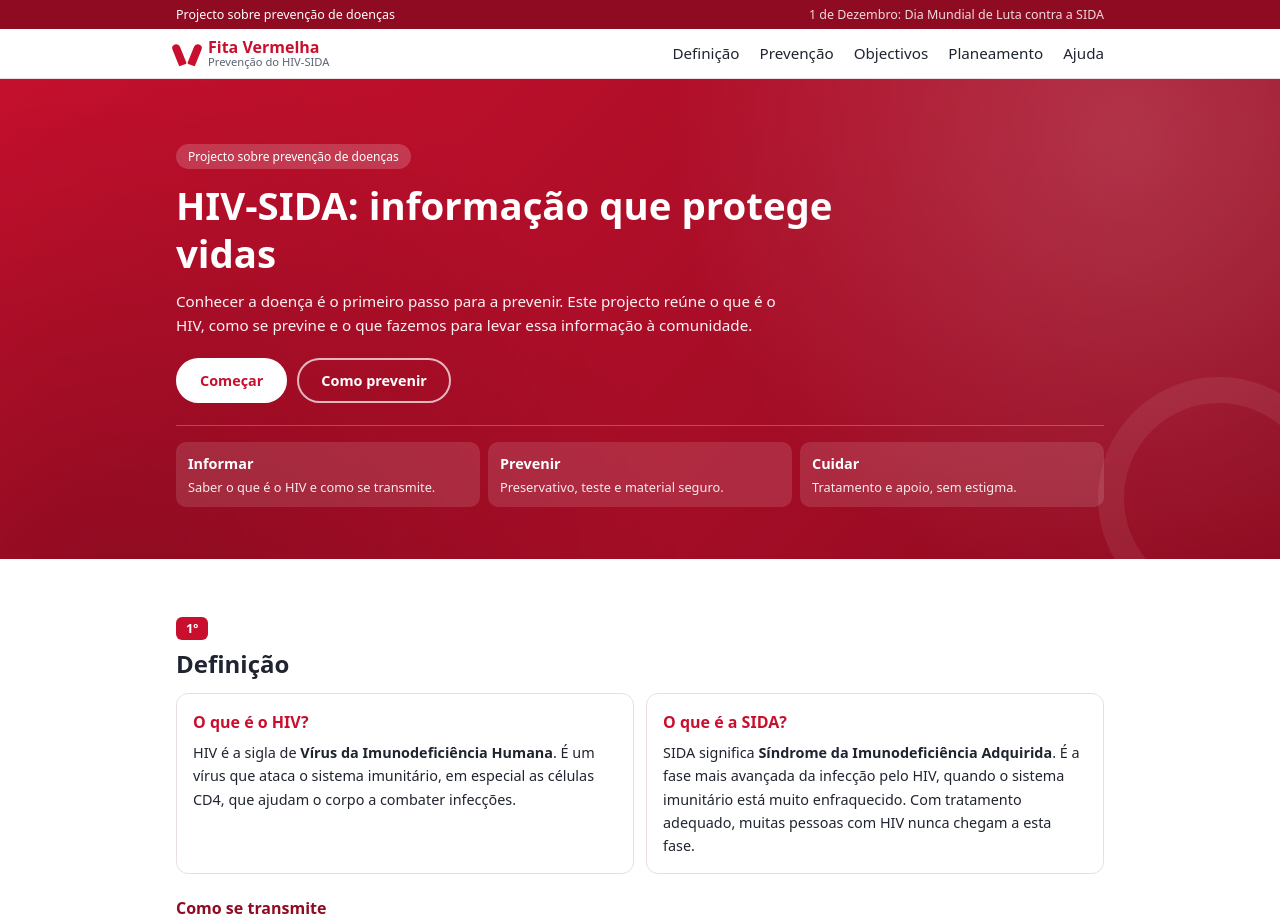
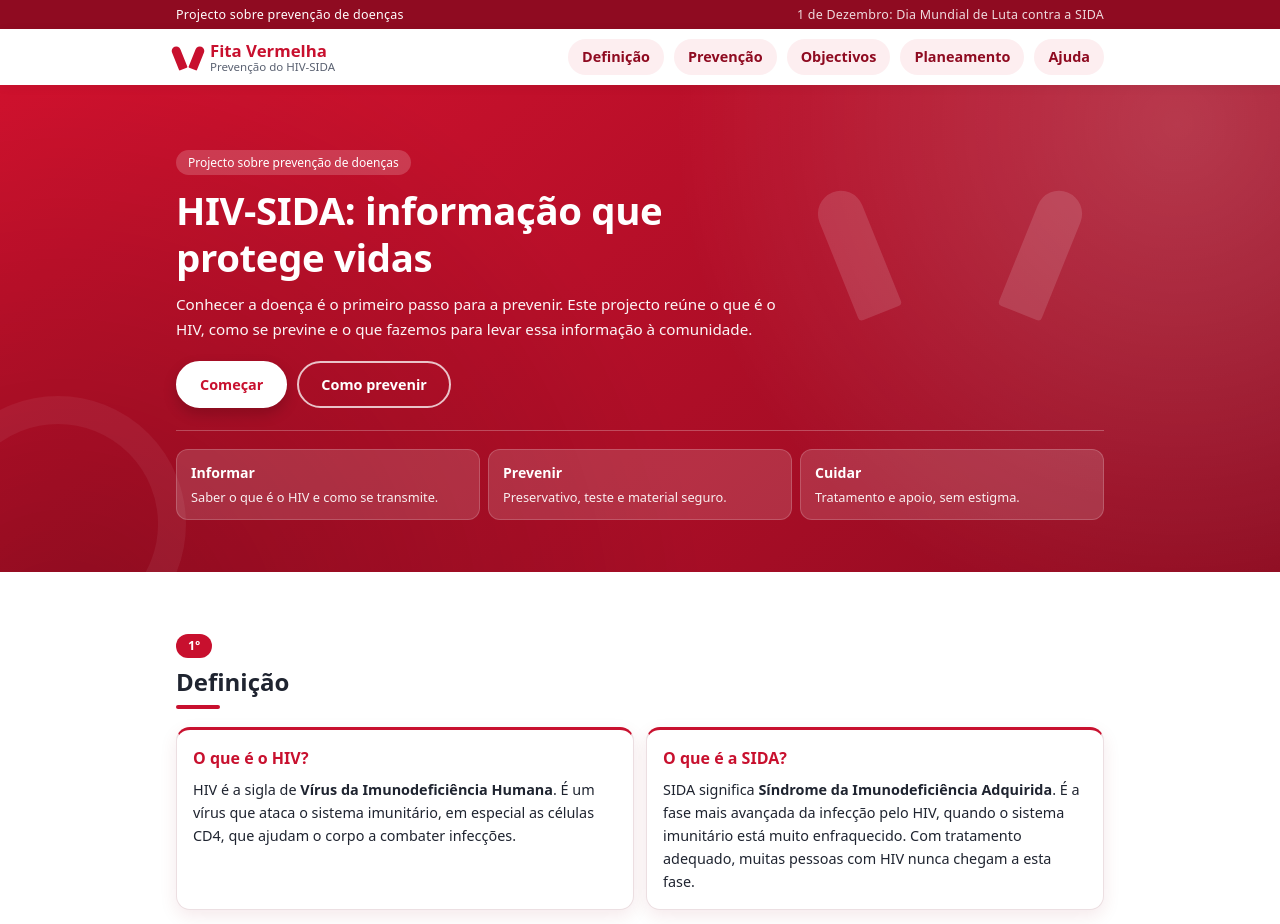
Before and after one commit to dnelsonnhantumbo-ship-it/SITE-HIV, a plain HTML site: page index.html in a window 1280 px wide. Shown: the top 924 px of the page. Drawn offline with Linux system fonts and the light colour scheme.

Commit message:
Add files via upload

```diff
--- a/index.html
+++ b/index.html
@@ -35,6 +35,7 @@
 <main>
   <section id="inicio" class="hero">
     <div class="wrap hero-int">
+      <span class="fita" aria-hidden="true"></span>
       <p class="etiqueta">Projecto sobre prevenção de doenças</p>
       <h1>HIV-SIDA: informação que protege vidas</h1>
       <p class="lead">Conhecer a doença é o primeiro passo para a prevenir. Este projecto reúne o que é o HIV, como se previne e o que fazemos para levar essa informação à comunidade.</p>
--- a/style.css
+++ b/style.css
@@ -1,19 +1,21 @@
 :root {
   --vermelho: #c8102e;
   --vermelho-escuro: #8f0b21;
+  --rosa: #fdeef0;
   --tinta: #1f2430;
   --suave: #5b6272;
   --fundo: #ffffff;
   --claro: #fbf3f4;
-  --linha: #e9dfe1;
-  --raio: 12px;
+  --linha: #ecdfe2;
+  --raio: 14px;
+  --sombra: 0 6px 18px rgba(143, 11, 33, .09);
 }
 
 * { box-sizing: border-box; margin: 0; padding: 0; }
 
 html {
   scroll-behavior: smooth;
-  scroll-padding-top: 56px;
+  scroll-padding-top: 12px;
   -webkit-text-size-adjust: 100%;
   text-size-adjust: 100%;
 }
@@ -33,154 +35,210 @@ img, svg { max-width: 100%; height: auto; }
 
 .wrap { width: 100%; max-width: 960px; margin: 0 auto; padding: 0 16px; }
 
-/* Topo: menu compacto, uma linha, desliza para o lado se não couber */
-.topo {
-  position: relative; z-index: 10;
-  background: #fff;
-  border-bottom: 1px solid var(--linha);
-}
-.topo nav {
-  max-width: 960px; margin: 0 auto; padding: 8px 16px;
-  display: flex; align-items: center; flex-wrap: wrap; gap: 6px 14px;
-}
-/* Faixa superior */
-.faixa { background: var(--vermelho-escuro); color: #fff; font-size: .72rem; }
+/* ---------- Faixa superior ---------- */
+.faixa { background: var(--vermelho-escuro); color: #fff; font-size: .72rem; letter-spacing: .02em; }
 .faixa-int {
   display: flex; justify-content: space-between; gap: 4px 16px; flex-wrap: wrap;
   padding-top: 6px; padding-bottom: 6px; line-height: 1.4;
 }
 .faixa-int span:last-child { opacity: .85; display: none; }
 
+/* ---------- Topo ---------- */
+.topo {
+  position: relative; z-index: 10;
+  background: #fff;
+  box-shadow: 0 2px 10px rgba(0, 0, 0, .06);
+}
+.topo nav {
+  max-width: 960px; margin: 0 auto; padding: 10px 16px 10px;
+  display: flex; align-items: center; flex-wrap: wrap; gap: 10px 14px;
+}
+
 /* Marca */
 .logo {
   display: flex; align-items: center; gap: 10px;
   text-decoration: none; white-space: nowrap; flex-shrink: 0;
 }
-.marca {
-  position: relative; width: 22px; height: 30px; flex-shrink: 0;
+.marca { position: relative; width: 24px; height: 32px; flex-shrink: 0; }
+.marca::before, .marca::after {
+  content: ""; position: absolute; width: 9px; height: 24px; top: 4px;
+  background: var(--vermelho); border-radius: 9px 9px 2px 2px;
+  transform-origin: 50% 100%;
 }
-.marca::before, .marca::after {
-  content: ""; position: absolute; top: 0; width: 8px; height: 22px;
-  background: var(--vermelho); border-radius: 8px 8px 2px 2px;
+.marca::before { left: 3px; transform: rotate(-22deg); }
+.marca::after { right: 3px; transform: rotate(22deg); }
+.logo-texto { display: flex; flex-direction: column; line-height: 1.15; }
+.logo-texto strong { color: var(--vermelho); font-size: 1.05rem; font-weight: 800; }
+.logo-texto small { color: var(--suave); font-size: .72rem; }
+
+/* Menu em botões, numa linha que desliza para o lado */
+.topo ul {
+  list-style: none; display: flex; gap: 8px;
+  flex: 1 1 100%; order: 2;
+  overflow-x: auto; white-space: nowrap;
+  -webkit-overflow-scrolling: touch; scrollbar-width: none;
+  padding: 2px 24px 4px 0;
+  -webkit-mask-image: linear-gradient(to right, #000 88%, transparent 100%);
+  mask-image: linear-gradient(to right, #000 88%, transparent 100%);
 }
-.marca::before { left: 3px; transform: rotate(-22deg); transform-origin: 50% 100%; top: 4px; }
-.marca::after { right: 3px; transform: rotate(22deg); transform-origin: 50% 100%; top: 4px; }
-.logo-texto { display: flex; flex-direction: column; line-height: 1.15; }
-.logo-texto strong { color: var(--vermelho); font-size: 1rem; font-weight: 800; }
-.logo-texto small { color: var(--suave); font-size: .7rem; }
-.topo ul {
-  list-style: none; display: flex; flex-wrap: wrap; gap: 2px 16px;
-  flex: 1 1 100%; order: 2;
-  border-top: 1px solid var(--linha); padding-top: 6px; margin-top: 2px;
+.topo ul::-webkit-scrollbar { display: none; }
+.topo ul a {
+  display: inline-block; padding: 6px 14px;
+  background: var(--rosa); color: var(--vermelho-escuro);
+  border-radius: 999px; text-decoration: none;
+  font-size: .82rem; font-weight: 600;
 }
-.topo ul a {
-  color: var(--tinta); text-decoration: none;
-  font-size: .85rem; font-weight: 500; padding: 4px 0; display: inline-block;
-}
-.topo ul a:hover { color: var(--vermelho); }
+.topo ul a:active, .topo ul a:hover { background: var(--vermelho); color: #fff; }
 
-/* Hero */
+/* ---------- Secção inicial ---------- */
 .hero {
   position: relative; overflow: hidden;
   background:
-    radial-gradient(circle at 88% 12%, rgba(255,255,255,.16) 0, rgba(255,255,255,0) 38%),
-    radial-gradient(circle at 8% 110%, rgba(0,0,0,.22) 0, rgba(0,0,0,0) 45%),
-    linear-gradient(135deg, var(--vermelho) 0%, var(--vermelho-escuro) 100%);
+    radial-gradient(circle at 92% 8%, rgba(255,255,255,.18) 0, rgba(255,255,255,0) 40%),
+    radial-gradient(circle at 5% 115%, rgba(0,0,0,.25) 0, rgba(0,0,0,0) 48%),
+    linear-gradient(140deg, #d6122f 0%, var(--vermelho-escuro) 100%);
   color: #fff;
-  padding: 26px 0 24px;
+  padding: 30px 0 26px;
 }
 .hero::after {
-  content: ""; position: absolute; right: -60px; bottom: -60px;
-  width: 190px; height: 190px; border-radius: 50%;
-  border: 26px solid rgba(255,255,255,.07); pointer-events: none;
+  content: ""; position: absolute; left: -70px; bottom: -80px;
+  width: 200px; height: 200px; border-radius: 50%;
+  border: 28px solid rgba(255,255,255,.06); pointer-events: none;
 }
 .hero-int { position: relative; z-index: 1; }
+
+/* Fita grande e suave ao fundo */
+.fita {
+  position: absolute; right: 6px; top: -6px; width: 130px; height: 170px;
+  opacity: .13; z-index: -1; pointer-events: none;
+}
+.fita::before, .fita::after {
+  content: ""; position: absolute; top: 24px; width: 46px; height: 130px;
+  background: #fff; border-radius: 46px 46px 8px 8px;
+  transform-origin: 50% 100%;
+}
+.fita::before { left: 18px; transform: rotate(-22deg); }
+.fita::after { right: 18px; transform: rotate(22deg); }
+
 .etiqueta {
   display: none; background: rgba(255,255,255,.18);
   padding: 3px 12px; border-radius: 999px; font-size: .75rem; margin-bottom: 12px;
 }
 .hero h1 {
-  font-size: 1.55rem; line-height: 1.25; max-width: 680px; margin-bottom: 12px;
+  font-size: 1.55rem; line-height: 1.22; max-width: 560px; margin-bottom: 12px;
+  letter-spacing: -.01em;
 }
-.lead { font-size: .95rem; max-width: 600px; opacity: .95; margin-bottom: 20px; }
+.lead { font-size: .95rem; max-width: 600px; opacity: .96; margin-bottom: 20px; }
 .botoes { display: flex; flex-wrap: wrap; gap: 10px; margin-bottom: 22px; }
 .btn {
   display: inline-block; background: #fff; color: var(--vermelho);
-  padding: 9px 22px; border-radius: 999px; text-decoration: none;
+  padding: 10px 22px; border-radius: 999px; text-decoration: none;
   font-weight: 700; font-size: .9rem; border: 2px solid #fff;
+  box-shadow: 0 6px 14px rgba(0, 0, 0, .18);
 }
-.btn-sec { background: transparent; color: #fff; border-color: rgba(255,255,255,.7); }
+.btn-sec { background: transparent; color: #fff; border-color: rgba(255,255,255,.75); box-shadow: none; }
 
 .pilares {
   list-style: none; display: grid; gap: 8px; grid-template-columns: repeat(3, 1fr);
-  padding-top: 16px; border-top: 1px solid rgba(255,255,255,.25);
+  padding-top: 18px; border-top: 1px solid rgba(255,255,255,.25);
 }
 .pilares li {
-  background: rgba(255,255,255,.12); border-radius: 10px; padding: 10px 12px;
+  background: rgba(255,255,255,.14); border: 1px solid rgba(255,255,255,.18);
+  border-radius: 12px; padding: 10px 8px;
   display: flex; flex-direction: column; gap: 2px;
+  align-items: center; text-align: center;
 }
-.pilares b { font-size: .9rem; }
-.pilares span { display: none; font-size: .8rem; opacity: .9; }
-.pilares li { align-items: center; text-align: center; }
+.pilares b { font-size: .88rem; }
+.pilares span { display: none; font-size: .8rem; opacity: .92; }
 
-/* Blocos */
-.bloco { padding: 36px 0; }
-.bloco.claro { background: var(--claro); }
-.bloco h2 { font-size: 1.35rem; line-height: 1.3; margin-bottom: 14px; }
+/* ---------- Blocos ---------- */
+.bloco { padding: 40px 0; }
+.bloco.claro { background: linear-gradient(180deg, var(--claro) 0%, #fff 140%); }
+.bloco h2 { font-size: 1.35rem; line-height: 1.3; margin-bottom: 18px; }
+.bloco h2::after {
+  content: ""; display: block; width: 44px; height: 4px; border-radius: 4px;
+  background: var(--vermelho); margin-top: 8px;
+}
 .num {
   display: inline-block; background: var(--vermelho); color: #fff;
-  font-weight: 700; font-size: .8rem; padding: 1px 10px; border-radius: 6px; margin-bottom: 8px;
+  font-weight: 700; font-size: .78rem; padding: 2px 12px; border-radius: 999px; margin-bottom: 8px;
 }
-.sub { margin: 22px 0 10px; font-size: 1rem; color: var(--vermelho-escuro); }
+.sub { margin: 24px 0 10px; font-size: 1rem; color: var(--vermelho-escuro); }
 .lead2 { color: var(--suave); margin-bottom: 6px; }
 
 .grid { display: grid; gap: 12px; grid-template-columns: 1fr; }
 
 .cartao {
-  background: #fff; border: 1px solid var(--linha); border-radius: var(--raio);
-  padding: 16px;
+  background: #fff; border: 1px solid var(--linha); border-top: 3px solid var(--vermelho);
+  border-radius: var(--raio); padding: 16px; box-shadow: var(--sombra);
 }
 .cartao h3 { font-size: 1rem; margin-bottom: 6px; color: var(--vermelho); }
 .cartao p, .mini, .passo p { font-size: .9rem; }
 
 .mini {
   background: var(--claro); border-left: 4px solid var(--vermelho);
-  border-radius: 8px; padding: 10px 12px;
+  border-radius: 10px; padding: 11px 13px; box-shadow: 0 3px 10px rgba(143, 11, 33, .05);
 }
 .claro .mini { background: #fff; }
 
 .nota {
   background: #fff6e5; border-left: 4px solid #e0a100;
-  padding: 10px 12px; border-radius: 8px; margin-top: 10px; font-size: .9rem;
+  padding: 11px 13px; border-radius: 10px; margin-top: 10px; font-size: .9rem;
 }
 
-.lista { padding-left: 20px; }
-.lista li { margin-bottom: 6px; }
+.lista { list-style: none; counter-reset: obj; }
+.lista li {
+  counter-increment: obj; position: relative;
+  padding: 10px 12px 10px 46px; margin-bottom: 8px;
+  background: var(--claro); border-radius: 10px; font-size: .92rem;
+}
+.lista li::before {
+  content: counter(obj); position: absolute; left: 12px; top: 10px;
+  width: 24px; height: 24px; border-radius: 50%;
+  background: var(--vermelho); color: #fff; font-weight: 700; font-size: .8rem;
+  display: flex; align-items: center; justify-content: center;
+}
 
-/* Etapas */
-.linha { display: grid; gap: 10px; margin-top: 16px; grid-template-columns: 1fr; }
+/* ---------- Etapas: linha do tempo ---------- */
+.linha {
+  position: relative; display: block; margin-top: 18px;
+  padding-left: 40px; counter-reset: etapa;
+}
+.linha::before {
+  content: ""; position: absolute; left: 12px; top: 8px; bottom: 8px;
+  width: 2px; background: #efc3ca;
+}
 .passo {
-  background: #fff; border: 1px solid var(--linha); border-left: 4px solid var(--vermelho);
-  border-radius: var(--raio); padding: 12px 14px;
+  position: relative; counter-increment: etapa;
+  background: #fff; border: 1px solid var(--linha); border-radius: var(--raio);
+  padding: 12px 14px; margin-bottom: 12px; box-shadow: var(--sombra);
+}
+.passo::before {
+  content: counter(etapa); position: absolute; left: -40px; top: 10px;
+  width: 26px; height: 26px; border-radius: 50%;
+  background: var(--vermelho); color: #fff; font-weight: 700; font-size: .8rem;
+  display: flex; align-items: center; justify-content: center;
+  box-shadow: 0 0 0 4px var(--claro);
 }
 .passo b { color: var(--vermelho); font-size: .7rem; text-transform: uppercase; letter-spacing: .05em; }
 .passo h3 { font-size: 1rem; margin: 2px 0 4px; }
 .passo p { color: var(--suave); }
 
-/* Rodapé */
+/* ---------- Rodapé ---------- */
 .rodape {
   background: var(--tinta); color: #cfd3dc; text-align: center;
-  padding: 18px 16px; font-size: .8rem;
+  padding: 20px 16px; font-size: .8rem; border-top: 4px solid var(--vermelho);
 }
 
-/* Telemóveis muito pequenos (320px a 360px) */
+/* ---------- Telemóveis muito pequenos ---------- */
 @media (max-width: 360px) {
   body { font-size: 14px; }
   .hero h1 { font-size: 1.35rem; }
   .bloco h2 { font-size: 1.2rem; }
+  .fita { opacity: .1; }
 }
 
-/* Telemóveis grandes e tablets */
+/* ---------- Telemóveis grandes e tablets ---------- */
 @media (min-width: 560px) {
   body { font-size: 16px; }
   .grid.dois { grid-template-columns: repeat(2, 1fr); }
@@ -189,24 +247,32 @@ img, svg { max-width: 100%; height: auto; }
   .faixa-int span:last-child { display: inline; }
   .etiqueta { display: inline-block; }
   .pilares span { display: block; }
-  .pilares li { align-items: flex-start; text-align: left; }
-  .linha { grid-template-columns: repeat(2, 1fr); }
+  .pilares li { align-items: flex-start; text-align: left; padding: 12px 14px; }
   .hero h1 { font-size: 1.9rem; }
   .bloco h2 { font-size: 1.5rem; }
+  .fita { width: 170px; height: 220px; right: 24px; }
 }
 
-/* Computador */
+/* ---------- Computador ---------- */
 @media (min-width: 900px) {
   .hero { padding: 64px 0 52px; }
   .hero h1 { font-size: 2.4rem; }
-  .bloco { padding: 56px 0; }
+  .bloco { padding: 60px 0; }
   .grid.tres { grid-template-columns: repeat(3, 1fr); }
-  .linha { grid-template-columns: repeat(5, 1fr); }
+
+  .linha {
+    display: grid; grid-template-columns: repeat(5, 1fr); gap: 14px; padding-left: 0;
+  }
+  .linha::before { display: none; }
+  .passo { margin-bottom: 0; border-top: 4px solid var(--vermelho); }
+  .passo::before { position: static; margin-bottom: 8px; box-shadow: none; }
+
   .topo { position: sticky; top: 0; }
-  .topo ul a { font-size: .95rem; }
   .topo nav { flex-wrap: nowrap; justify-content: space-between; }
   .topo ul {
-    flex: 0 1 auto; order: 0; border-top: 0; padding-top: 0; margin-top: 0;
-    overflow: visible; gap: 20px;
+    flex: 0 1 auto; order: 0; overflow: visible; padding: 0;
+    -webkit-mask-image: none; mask-image: none; gap: 10px;
   }
+  .topo ul a { font-size: .9rem; }
+  .fita { width: 220px; height: 280px; right: 60px; top: 10px; }
 }
```
